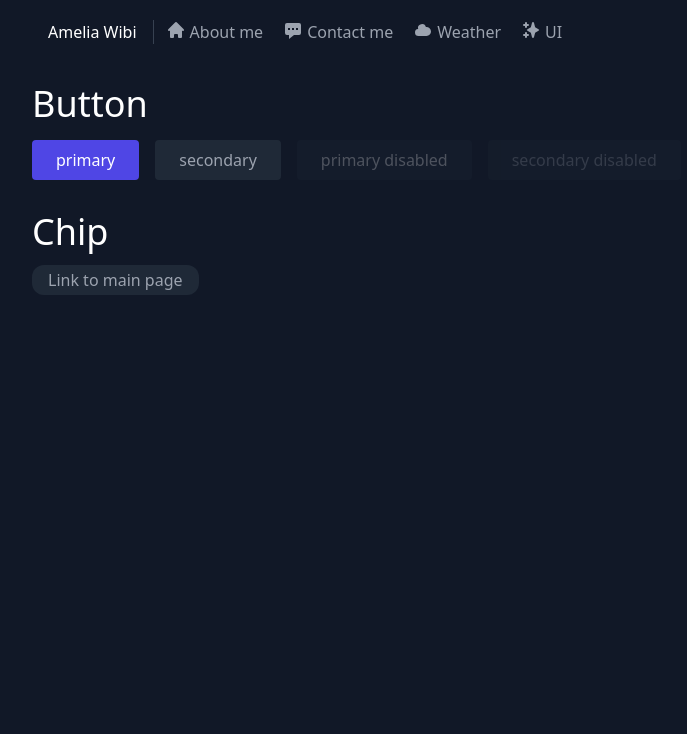
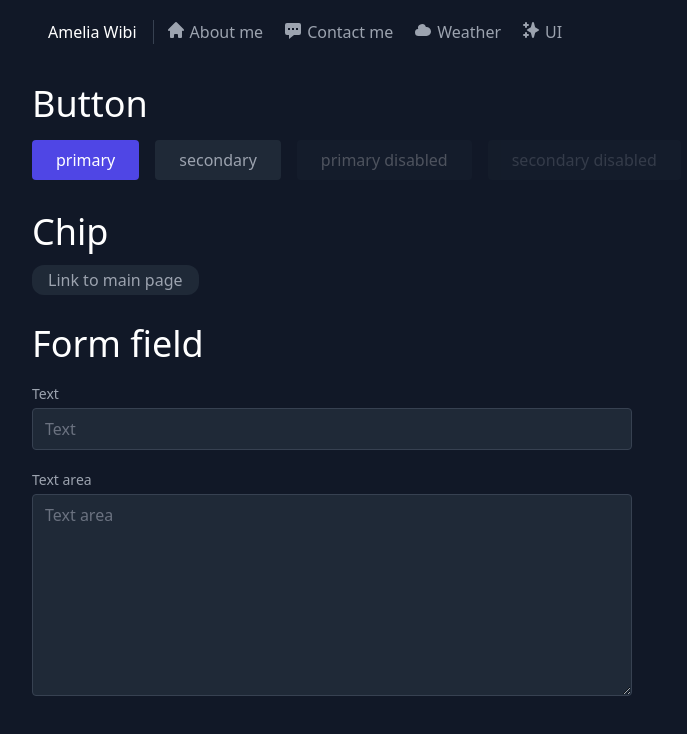
Before and after one commit to ameliawibi/ameliawibi-netlify, a React (Create React App) app: page /ui in a window 1280 px wide. Shown: the top 734 px of the page, without its empty margins (8-695 px from the left). Built offline with nearby package versions, Linux system fonts and the light colour scheme.

Commit message:
applying input & textarea component

```diff
--- a/src/components/Button/Button.js
+++ b/src/components/Button/Button.js
@@ -28,7 +28,7 @@ Button.propTypes = {
   disabled: PropTypes.bool,
   onClick: PropTypes.func,
   variant: PropTypes.oneOf([PRIMARY, SECONDARY]),
-  type: PropTypes.oneOf(["submit", "reset", "submit"]),
+  type: PropTypes.oneOf(["submit", "reset", "button"]),
 };
 
 Button.defaultProps = {
--- /dev/null
+++ b/src/components/Field/Field.css
@@ -0,0 +1,9 @@
+.Label {
+  @apply leading-7 text-sm text-gray-400;
+}
+.Field {
+  @apply w-full bg-gray-800 rounded border border-gray-700 text-base text-white outline-none py-1 px-3 leading-8 placeholder-gray-500;
+}
+.Field:focus {
+  @apply ring-2 border-indigo-500 ring-indigo-800;
+}
--- /dev/null
+++ b/src/components/Field/Input.js
@@ -0,0 +1,34 @@
+import "./Field.css";
+import PropTypes from "prop-types";
+
+/* eslint-disable react/jsx-props-no-spreading */
+const Input = ({ label, name, register, required, placeholder }) => (
+  <>
+    <label className="Label">
+      {label}
+      <input
+        className="Field"
+        name={name}
+        type="text"
+        id={name}
+        placeholder={placeholder}
+        {...register(name, { required })}
+      />
+    </label>
+  </>
+);
+
+Input.propTypes = {
+  label: PropTypes.string.isRequired,
+  name: PropTypes.string.isRequired,
+  required: PropTypes.bool,
+  register: PropTypes.func,
+  placeholder: PropTypes.string.isRequired,
+};
+
+Input.defaultProps = {
+  required: false,
+  // eslint-disable-next-line no-console
+  register: console.log,
+};
+export default Input;
--- /dev/null
+++ b/src/components/Field/Textarea.js
@@ -0,0 +1,36 @@
+import "./Field.css";
+import PropTypes from "prop-types";
+
+/* eslint-disable react/jsx-props-no-spreading */
+const Textarea = ({ label, name, register, required, placeholder, rows }) => (
+  <>
+    <label className="Label">
+      {label}
+      <textarea
+        className="Field"
+        name={name}
+        id={name}
+        placeholder={placeholder}
+        rows={rows}
+        {...register(name, { required })}
+      />
+    </label>
+  </>
+);
+
+Textarea.propTypes = {
+  label: PropTypes.string.isRequired,
+  name: PropTypes.string.isRequired,
+  required: PropTypes.bool,
+  register: PropTypes.func,
+  placeholder: PropTypes.string.isRequired,
+  rows: PropTypes.number,
+};
+
+Textarea.defaultProps = {
+  required: false,
+  rows: 6,
+  // eslint-disable-next-line no-console
+  register: console.log,
+};
+export default Textarea;
--- a/src/containers/Header/Header.js
+++ b/src/containers/Header/Header.js
@@ -18,7 +18,7 @@ function Header() {
         <p className="mb-8 leading-relaxed">{intro.line3}</p>
         <div className="flex justify-center gap-x-4 inline-flex">
           <Button variant={PRIMARY}>
-            <a href="#contact">Contact Me</a>
+            <a href="#contact">Contact mee</a>
           </Button>
           <Button variant={SECONDARY}>
             <a href="#whyme">Why me</a>
--- /dev/null
+++ b/src/containers/UI/FormFieldUI.js
@@ -0,0 +1,20 @@
+import Input from "../../components/Field/Input";
+import Textarea from "../../components/Field/Textarea";
+
+function FormFieldUI() {
+  return (
+    <div className="mb-8">
+      <h2 className="text-3xl mb-4 font-medium text-white sm:text-4xl">
+        Form field
+      </h2>
+      <div className="md:w-3/4 lg:w-2/3 xl:w-1/2 mb-4">
+        <Input label="Text" name="text" placeholder="Text" />
+      </div>
+      <div className="md:w-3/4 lg:w-2/3 xl:w-1/2 mb-4">
+        <Textarea label="Text area" name="text area" placeholder="Text area" />
+      </div>
+    </div>
+  );
+}
+
+export default FormFieldUI;
--- a/src/pages/Contact/Contact.js
+++ b/src/pages/Contact/Contact.js
@@ -3,6 +3,8 @@ import { social } from "../../containers/data";
 import Button from "../../components/Button";
 import { PRIMARY, SECONDARY } from "../../components/Button/Button";
 import Chip from "../../components/Chip";
+import Input from "../../components/Field/Input";
+import Textarea from "../../components/Field/Textarea";
 
 /* eslint-disable react/jsx-props-no-spreading */
 function Contact() {
@@ -41,17 +43,13 @@ function Contact() {
             Have any questions? You can drop me a message!
           </p>
           <div className="md:w-3/4 lg:w-2/3 xl:w-1/2 mb-4">
-            <label className="leading-7 text-sm text-gray-400">
-              Name
-              <input
-                className="w-full bg-gray-800 rounded border border-gray-700 focus:ring-2 focus:border-indigo-500 focus:ring-indigo-800 text-base text-white outline-none py-1 px-3 leading-8 placeholder-gray-500"
+            <Input
+              label="Name"
               name="name"
-                type="text"
-                id="name"
               placeholder="Name"
-                {...register("name", { required: true })}
+              register={register}
+              required
             />
-            </label>
             {errors.name && touchedFields.name && (
               <span className="text-sm text-red-400">
                 This field is required
@@ -59,17 +57,13 @@ function Contact() {
             )}
           </div>
           <div className="md:w-3/4 lg:w-2/3 xl:w-1/2 mb-4">
-            <label className="leading-7 text-sm text-gray-400">
-              Email
-              <input
-                className="w-full bg-gray-800 rounded border border-gray-700 focus:ring-2 focus:border-indigo-500 focus:ring-indigo-800 text-base text-white outline-none py-1 px-3 leading-8 placeholder-gray-500"
-                type="text"
+            <Input
+              label="Email"
               name="email"
-                id="email"
               placeholder="Email"
-                {...register("email", { required: true })}
+              register={register}
+              required
             />
-            </label>
             {errors.email && touchedFields.email && (
               <span className="text-sm text-red-400">
                 This field is required
@@ -77,17 +71,13 @@ function Contact() {
             )}
           </div>
           <div className="md:w-3/4 lg:w-2/3 xl:w-1/2 mb-4">
-            <label className="leading-7 text-sm text-gray-400">
-              Message
-              <textarea
-                className="w-full bg-gray-800 rounded border border-gray-700 focus:ring-2 focus:border-indigo-500 focus:ring-indigo-800 text-base text-white outline-none py-1 px-3 leading-relaxed placeholder-gray-500"
+            <Textarea
+              label="Message"
               name="message"
-                rows="6"
-                id="message"
               placeholder="Type your message here"
-                {...register("message", { required: true })}
+              register={register}
+              required
             />
-            </label>
             {errors.message && touchedFields.message && (
               <span className="text-sm text-red-400">
                 This field is required
--- a/src/pages/PageUI/PageUI.js
+++ b/src/pages/PageUI/PageUI.js
@@ -1,5 +1,6 @@
 import ButtonUI from "../../containers/UI/ButtonUI";
 import ChipUI from "../../containers/UI/ChipUI";
+import FormFieldUI from "../../containers/UI/FormFieldUI";
 
 function PageUI() {
   return (
@@ -9,6 +10,7 @@ function PageUI() {
     >
       <ButtonUI />
       <ChipUI />
+      <FormFieldUI />
     </section>
   );
 }
```
Lines whose indentation alone changed are shown as unchanged.
